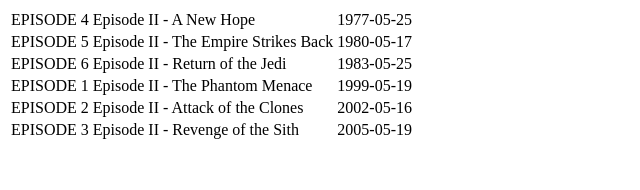
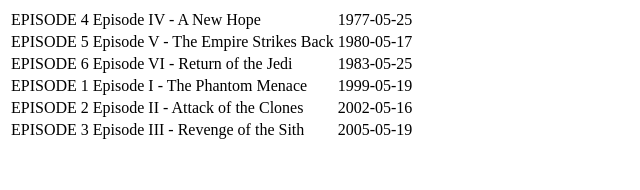
Before and after one commit to MohiniHowal/Movies_App, a React (Create React App) app: page / in a window 1280 px wide. Shown: the top 190 px of the page, without its empty margins (0-640 px from the left). Built offline with nearby package versions, Linux system fonts and the light colour scheme.

Commit message:
2 files modified

```diff
--- a/src/MoviesComponent/Movies.js
+++ b/src/MoviesComponent/Movies.js
@@ -8,7 +8,7 @@
       <tr>
         <td>EPISODE {info.episode_id}</td>
         <td>
-          Episode {intToRoman(2)} - {info.title}
+          Episode {intToRoman(info.episode_id)} - {info.title}
         </td>
         <td>{info.release_date}</td>
       </tr>
@@ -16,7 +16,7 @@
   });
 
   return (
-    <div>
+    <div class="container">
       <table className="table table-striped">
         <thead></thead>
         <tbody>{DisplayData}</tbody>
```
Also changed, not shown: package.json (+10 -1 lines).
